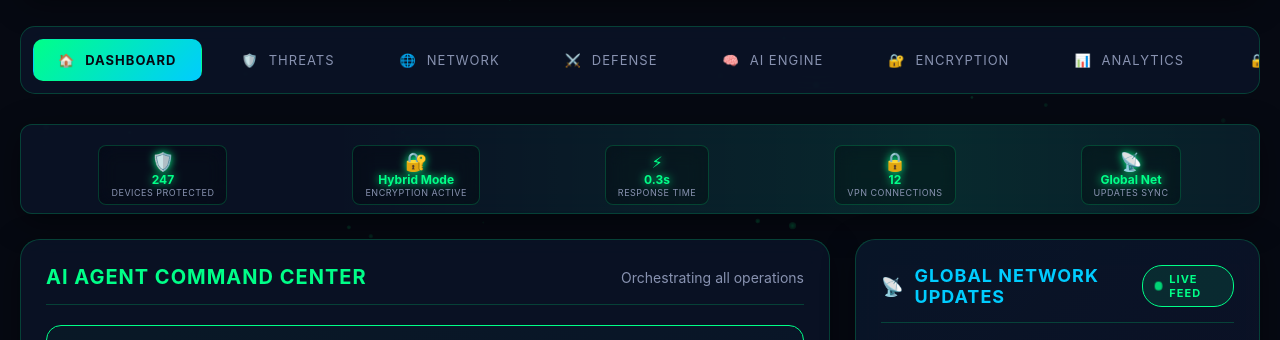
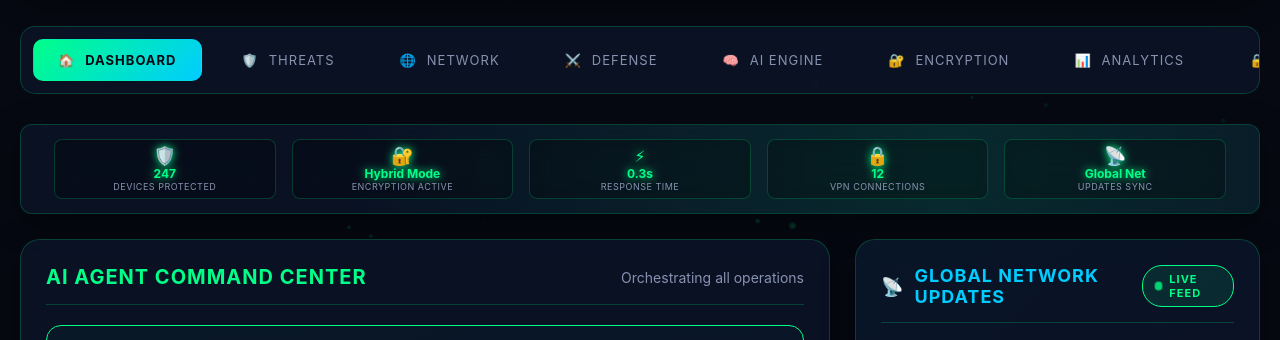
Before and after one commit to Ghost081280/AI-Sentinel-X-Demo-v5, a plain HTML site: page dashboard.html in a window 1280 px wide. Shown: the part 156-496 px from the top of the page. Drawn offline with Linux system fonts and the light colour scheme; sample sign-in values are in the browser's storage.

Commit message:
Update dashboard.html

```diff
--- a/dashboard.html
+++ b/dashboard.html
@@ -326,7 +326,7 @@
             font-weight: bold;
         }
 
-        /* System Status Banner - FIXED SIZING FROM SHARED.JS */
+        /* System Status Banner - PERFECT CENTERING */
         .system-status-banner {
             background: var(--bg-card);
             border: 1px solid var(--border);
@@ -338,10 +338,9 @@
             position: relative;
             overflow: hidden;
             display: flex;
-            justify-content: space-around;
-            align-items: center;
-            flex-wrap: wrap;
-            gap: 20px;
+            justify-content: center;
+            align-items: center;
+            gap: 0;
             min-height: 90px !important;
             max-height: 90px !important;
         }
@@ -366,7 +365,7 @@
             text-align: center;
             cursor: pointer;
             transition: all 0.3s ease;
-            padding: 5px 12px !important;
+            padding: 5px 8px !important;
             border-radius: 8px;
             position: relative;
             z-index: 1;
@@ -378,6 +377,8 @@
             flex-direction: column;
             justify-content: center;
             align-items: center;
+            flex: 1;
+            margin: 0 8px;
         }
 
         .banner-stat:hover {
@@ -1256,7 +1257,7 @@
             border-top: 1px solid var(--border);
             border-radius: 20px 20px 0 0;
             padding: 40px 30px 30px;
-            margin-top: 50px;
+            margin-top: 30px;
             backdrop-filter: blur(15px);
             box-shadow: 0 -8px 32px rgba(0, 0, 0, 0.4);
             position: relative;
```
